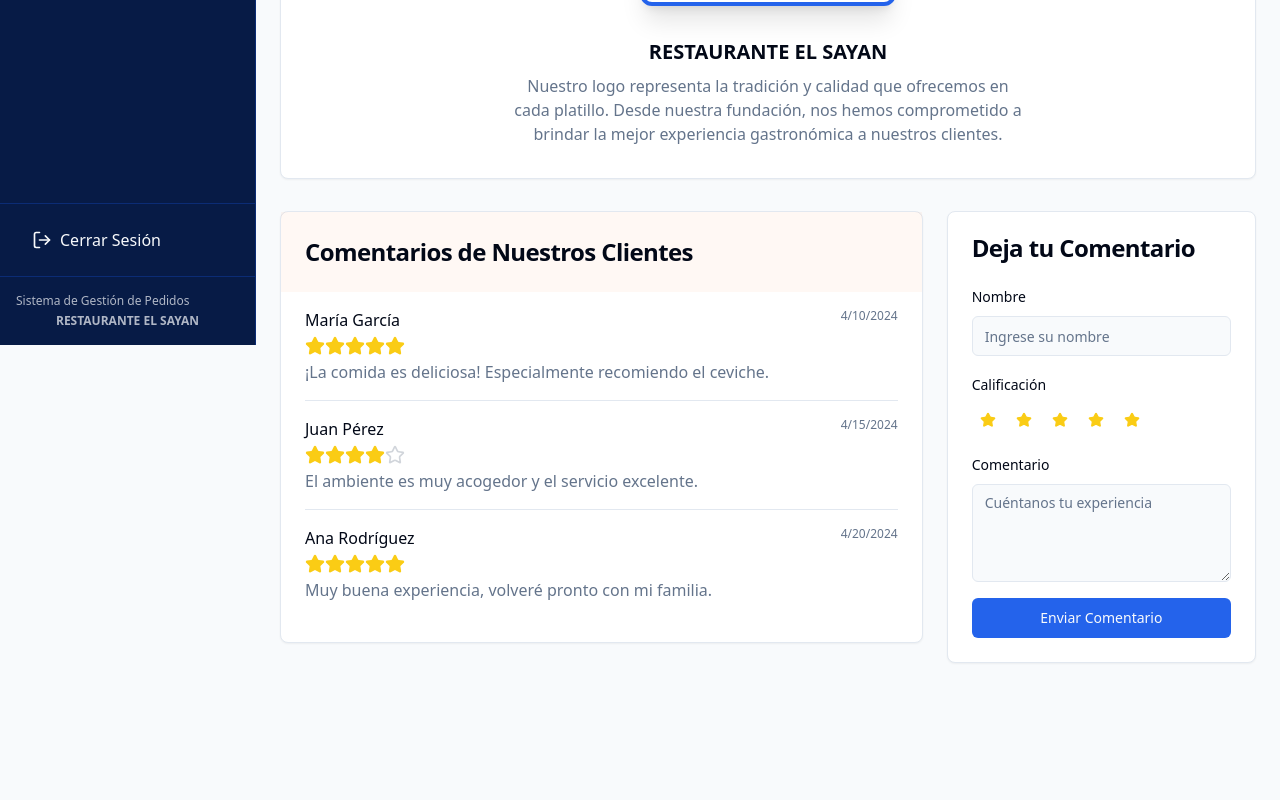
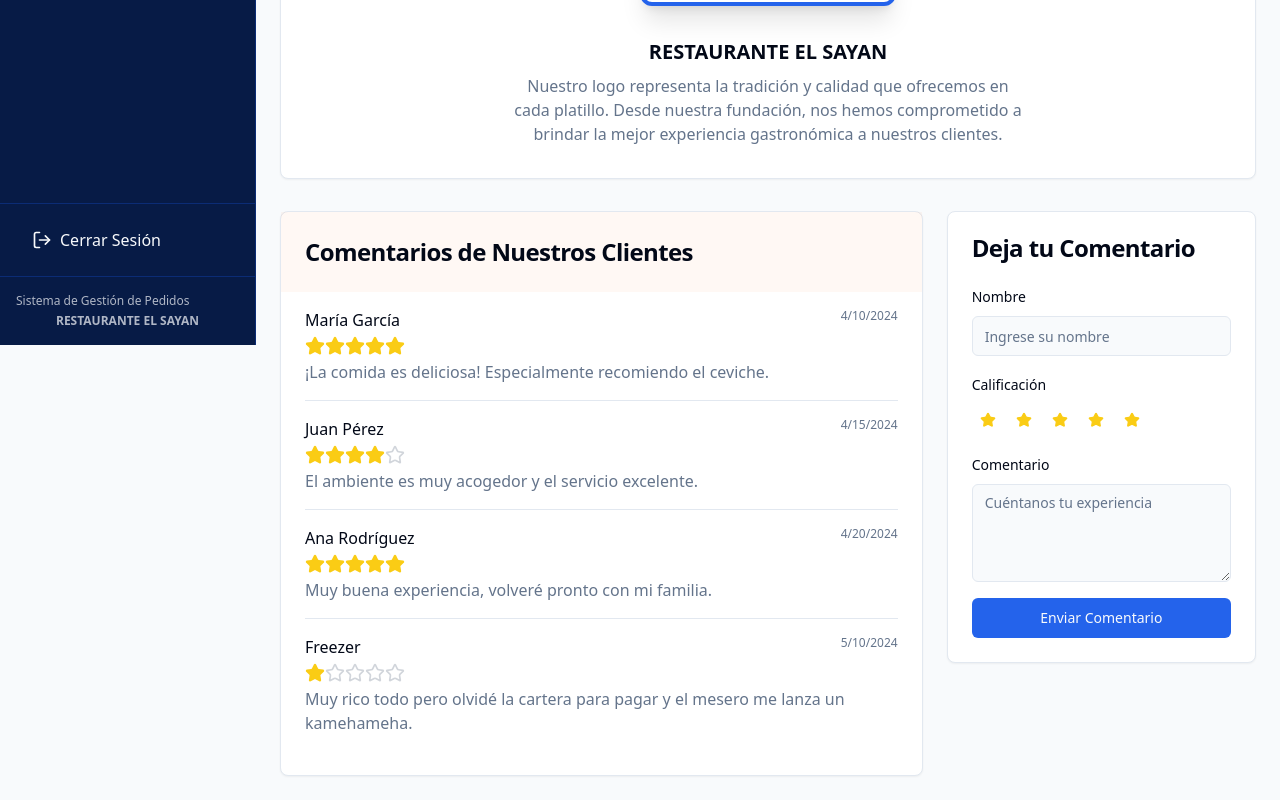
Before and after one commit to carlosgonzalezing/order-nest-flow-91, a React (Vite) app: page /logo-comentarios in a window 1280 px wide. Shown: the part 455-1255 px from the top of the page. Before the commit the page ends 1142 px from the top, so only its background shows below. Built offline with nearby package versions, Linux system fonts and the light colour scheme; sample sign-in values are in the browser's storage.

Commit message:
Add Freezer's one-star comment
Added a new comment from Freezer to the comments section.

```diff
--- a/src/pages/LogoYComentarios.tsx
+++ b/src/pages/LogoYComentarios.tsx
@@ -38,6 +38,13 @@ const LogoYComentarios: React.FC = () => {
       texto: 'Muy buena experiencia, volveré pronto con mi familia.',
       calificacion: 5,
       fecha: new Date('2024-04-20')
+    },
+    {
+      id: '4',
+      nombre: 'Freezer',
+      texto: 'Muy rico todo pero olvidé la cartera para pagar y el mesero me lanza un kamehameha.',
+      calificacion: 1,
+      fecha: new Date('2024-05-10')
     }
   ]);
 
```
